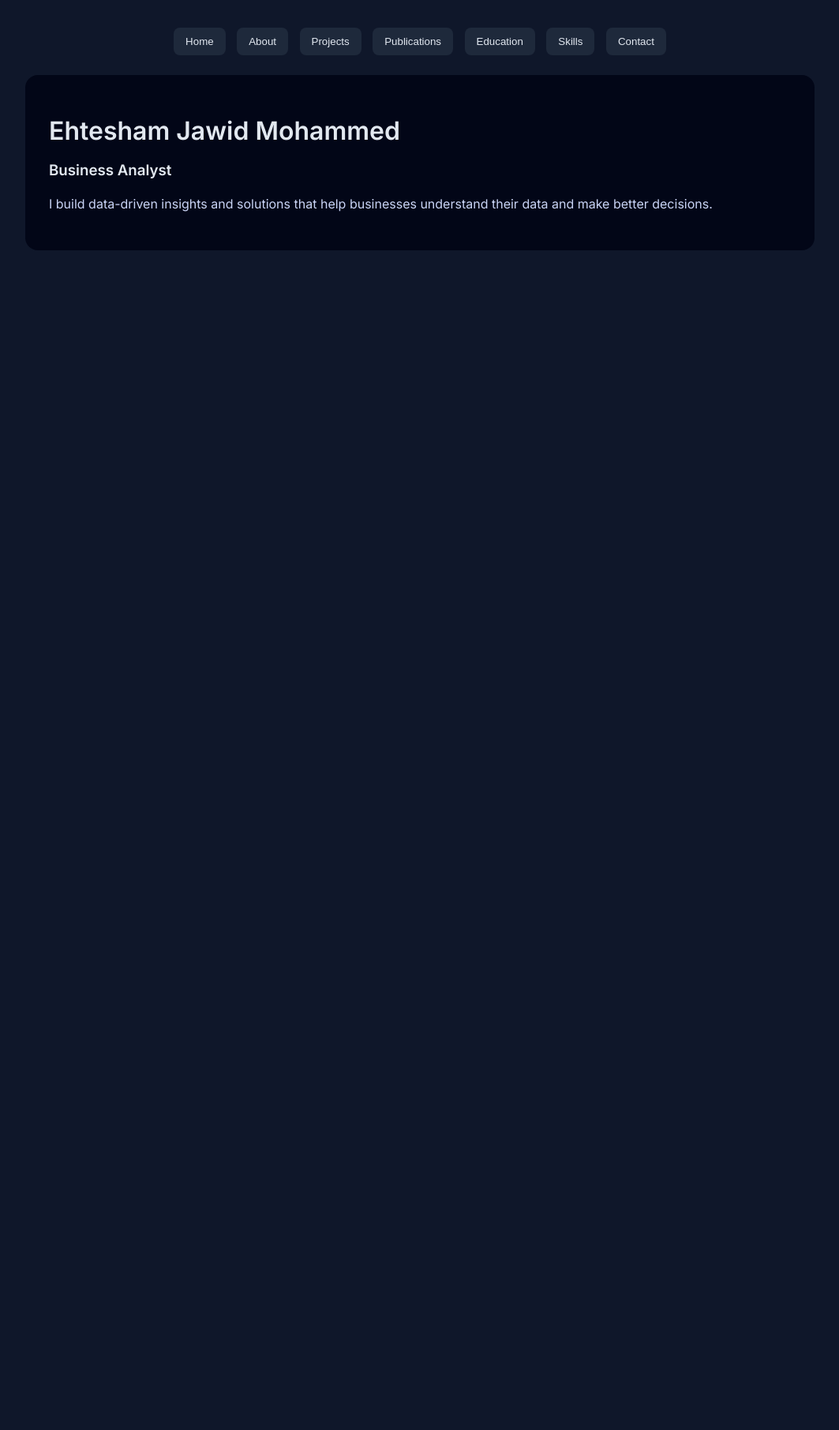
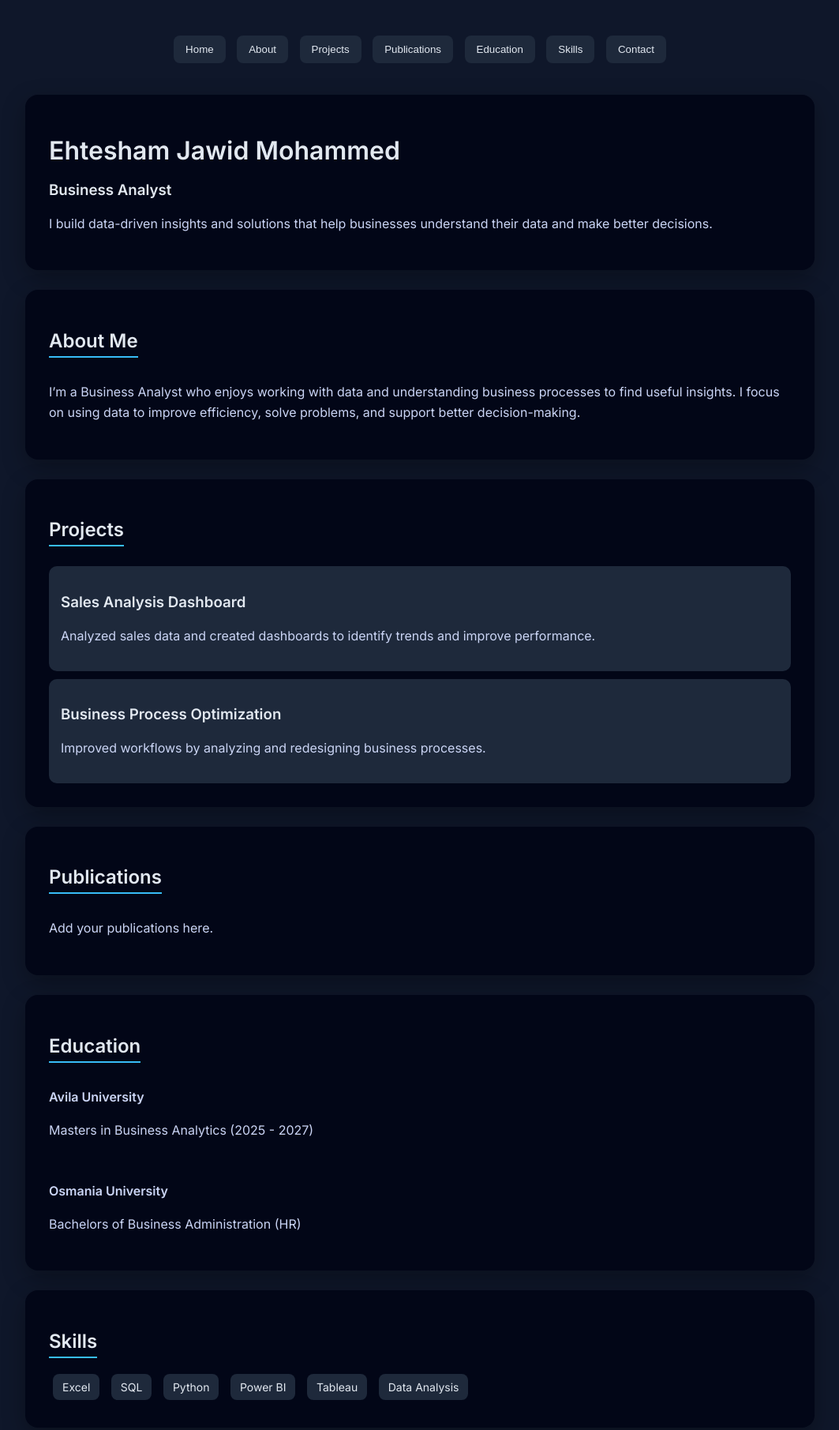
Before and after one commit to mohammedehtesham-167/ehteshamportfolio, a plain HTML site: page index.html in a window 1280 px wide. Shown: the top 1811 px of the page at 79% size, without its empty margins (108-1171 px from the left). Before the commit the page ends 800 px from the top, so only its background shows below. Drawn offline with Linux system fonts and the light colour scheme.

Commit message:
Refactor navigation buttons to use scroll behavior

```diff
--- a/index.html
+++ b/index.html
@@ -15,6 +15,7 @@
       color: #e2e8f0;
       display: flex;
       justify-content: center;
+      scroll-behavior: smooth;
     }
 
     .container {
@@ -25,7 +26,12 @@
 
     .nav-buttons {
       text-align: center;
-      margin-bottom: 20px;
+      margin-bottom: 25px;
+      position: sticky;
+      top: 0;
+      background: #0f172a;
+      padding: 10px 0;
+      z-index: 100;
     }
 
     .nav-buttons button {
@@ -47,13 +53,9 @@
     .card {
       background: #020617;
       padding: 30px;
-      margin-bottom: 20px;
+      margin-bottom: 25px;
       border-radius: 16px;
-      display: none;
-    }
-
-    .active {
-      display: block;
+      box-shadow: 0 10px 30px rgba(0,0,0,0.3);
     }
 
     h1, h2 {
@@ -101,17 +103,17 @@
 
   <!-- NAV BUTTONS -->
   <div class="nav-buttons">
-    <button onclick="showSection('home')">Home</button>
-    <button onclick="showSection('about')">About</button>
-    <button onclick="showSection('projects')">Projects</button>
-    <button onclick="showSection('publications')">Publications</button>
-    <button onclick="showSection('education')">Education</button>
-    <button onclick="showSection('skills')">Skills</button>
-    <button onclick="showSection('contact')">Contact</button>
+    <button onclick="scrollToSection('home')">Home</button>
+    <button onclick="scrollToSection('about')">About</button>
+    <button onclick="scrollToSection('projects')">Projects</button>
+    <button onclick="scrollToSection('publications')">Publications</button>
+    <button onclick="scrollToSection('education')">Education</button>
+    <button onclick="scrollToSection('skills')">Skills</button>
+    <button onclick="scrollToSection('contact')">Contact</button>
   </div>
 
   <!-- HOME -->
-  <div id="home" class="card active">
+  <div id="home" class="card">
     <h1>Ehtesham Jawid Mohammed</h1>
     <h3>Business Analyst</h3>
     <p>
@@ -203,11 +205,10 @@
 </div>
 
 <script>
-  function showSection(sectionId) {
-    const sections = document.querySelectorAll('.card');
-    sections.forEach(section => section.classList.remove('active'));
-
-    document.getElementById(sectionId).classList.add('active');
+  function scrollToSection(id) {
+    document.getElementById(id).scrollIntoView({
+      behavior: "smooth"
+    });
   }
 </script>
 
```
